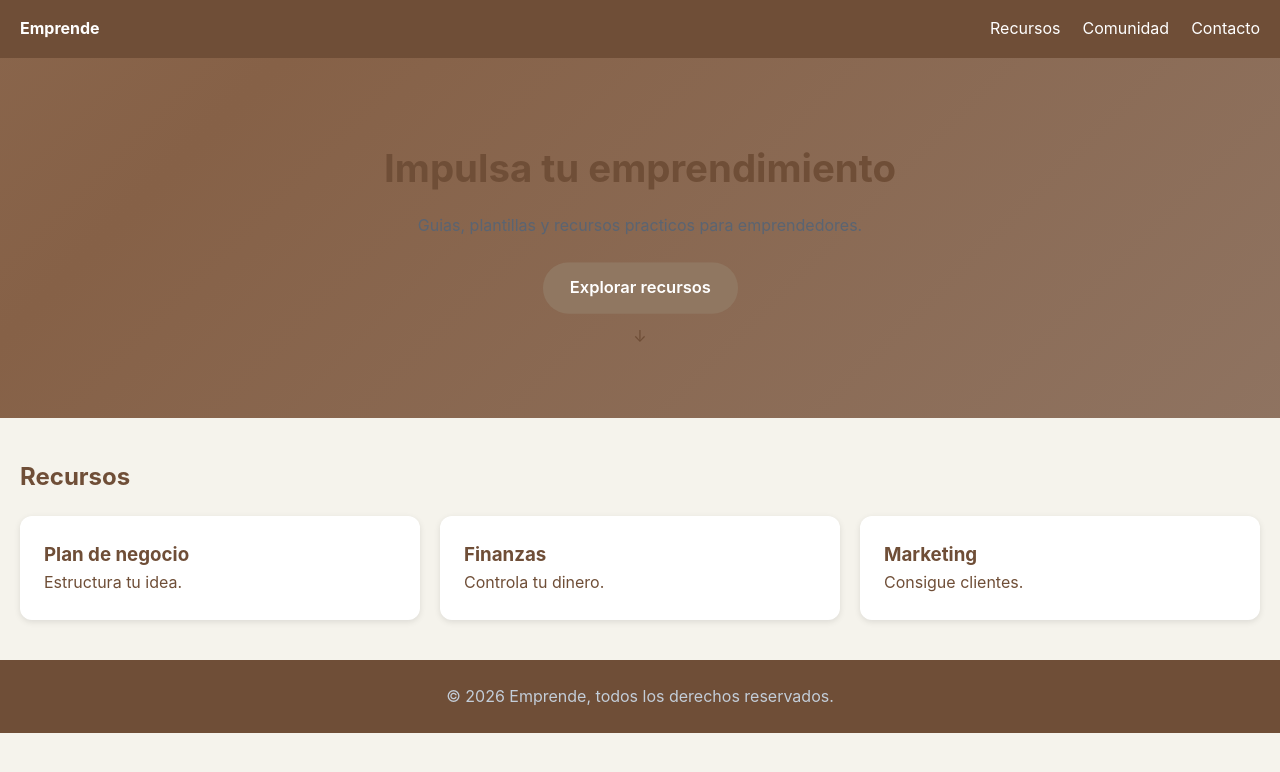
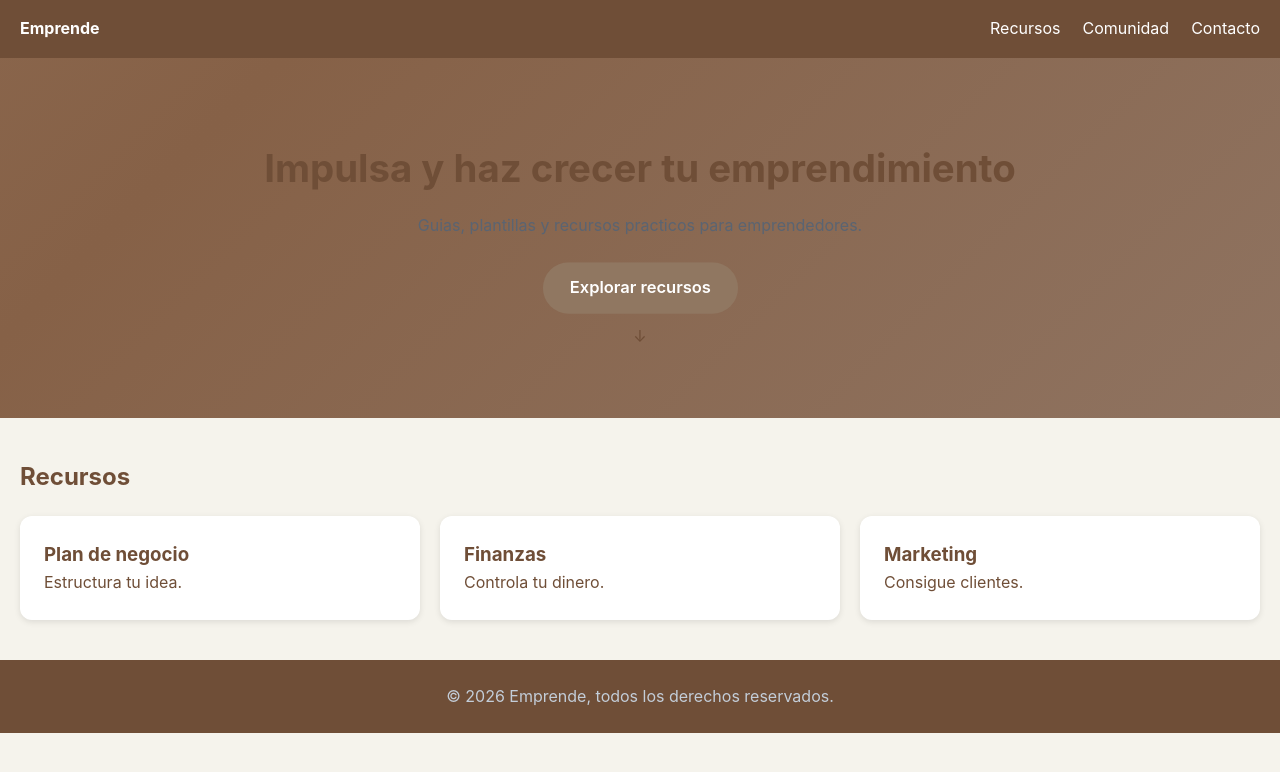
Before and after one commit to Jessi46/landing-emprendedores, a plain HTML site: page index.html in a window 1280 px wide. Drawn offline with Linux system fonts and the light colour scheme.

Commit message:
fix: resolucion final de conflictos en index.html

```diff
--- a/index.html
+++ b/index.html
@@ -23,7 +23,7 @@
 
     <main>
         <section class="hero">
-            <h1>Impulsa tu emprendimiento</h1>
+            <h1>Impulsa y haz crecer tu emprendimiento</h1>
             <p>Guias, plantillas y recursos practicos para emprendedores.</p>
             <a href="#recursos" class="btn">Explorar recursos</a>
 
```
